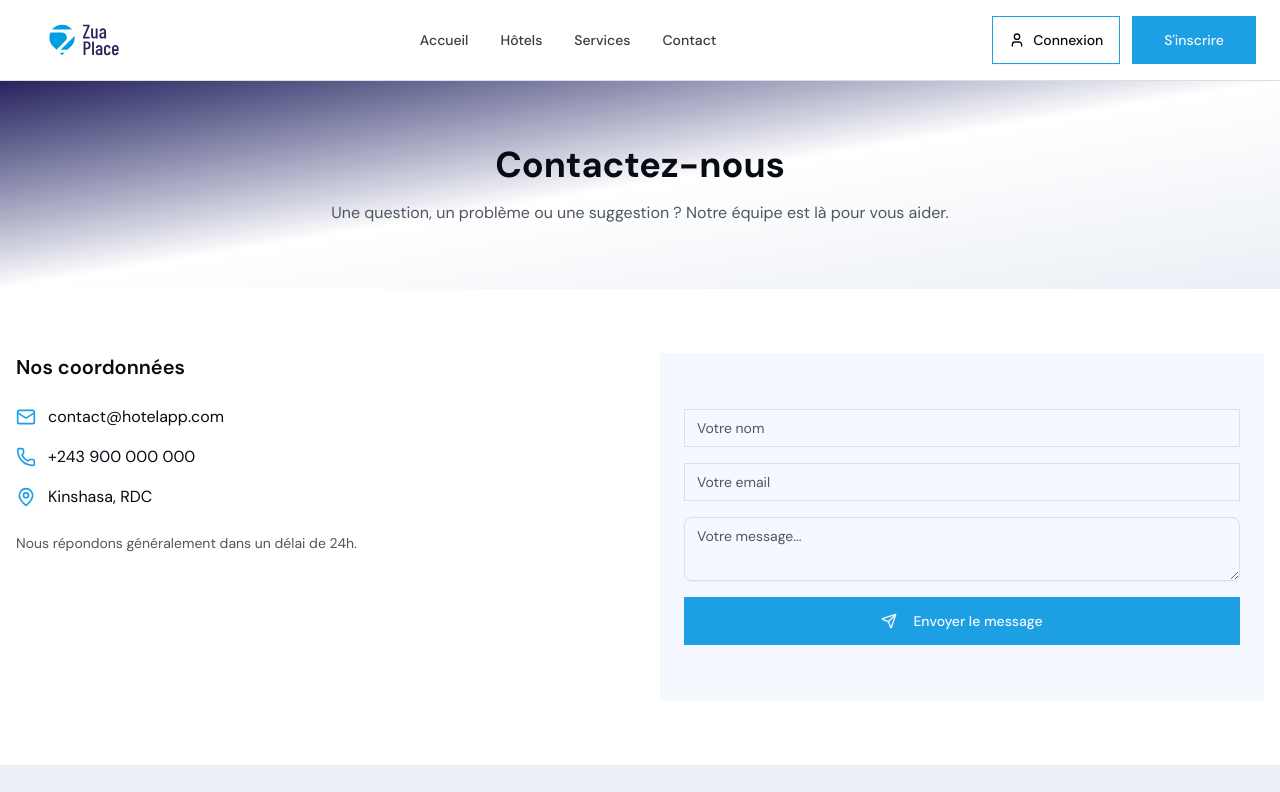
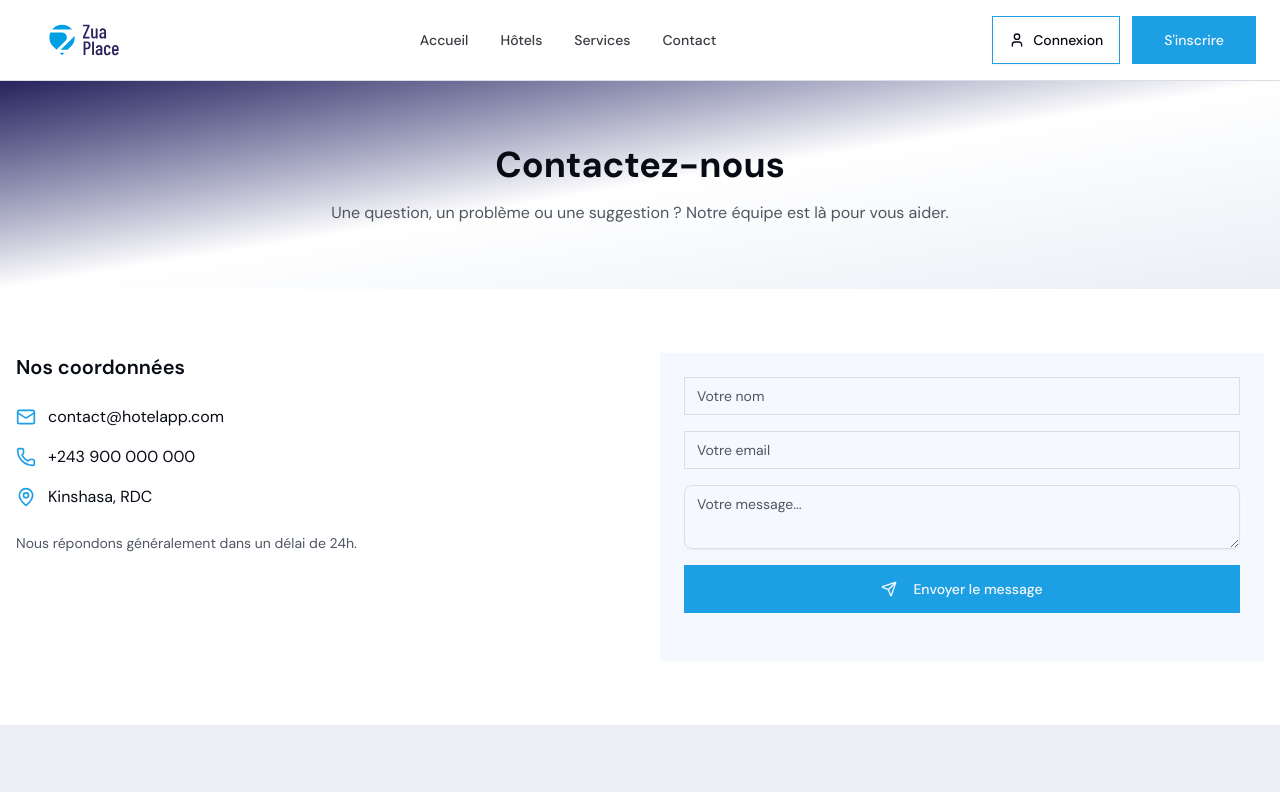
Before and after one commit to laurence1Mas/gestion_hotel, a Next.js app: page /contact in a window 1280 px wide. Shown: the top 792 px of the page. Built offline with nearby package versions, Linux system fonts and the light colour scheme.

Commit message:
feat: update card size

```diff
--- a/components/landing/hotels-section.tsx
+++ b/components/landing/hotels-section.tsx
@@ -115,9 +115,9 @@ export function HotelsSection() {
       <div className="container mx-auto px-4 md:px-6 space-y-12">
         {/* HEADER */}
         <div className="text-center space-y-4">
-          <h2 className="font-serif text-3xl md:text-5xl font-bold leading-tight max-w-3xl mx-auto">
+          <h3 className="font-serif text-3xl md:text-5xl font-bold leading-tight max-w-3xl mx-auto">
             Prêt à trouver votre prochain séjour idéal ?
-          </h2>
+          </h3>
           <p className="text-muted-foreground text-lg max-w-xl mx-auto">
             Rejoignez notre plateforme et accédez à des centaines d’hôtels
             soigneusement sélectionnés pour votre confort.
--- a/components/ui/card.tsx
+++ b/components/ui/card.tsx
@@ -7,7 +7,7 @@ function Card({ className, ...props }: React.ComponentProps<"div">) {
     <div
       data-slot="card"
       className={cn(
-        "bg-card text-card-foreground flex flex-col gap-2 py-8 ",
+        "bg-card text-card-foreground flex flex-col gap-2 pb-6 ",
         className,
       )}
       {...props}
```
